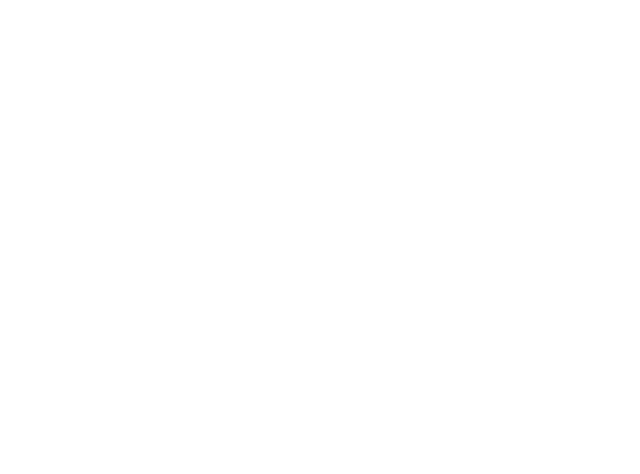
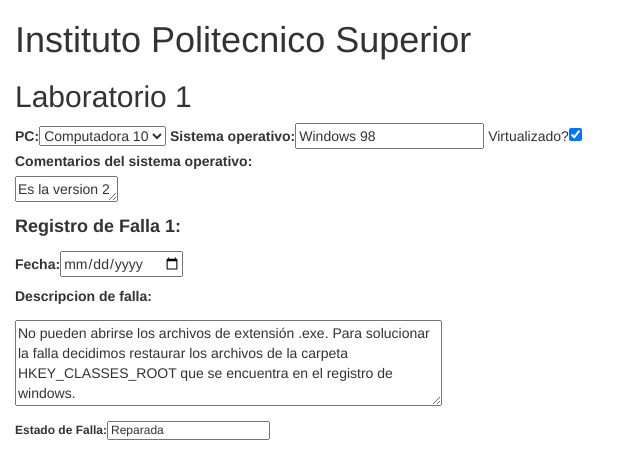
Before and after one commit to Lara191097/incidente, a website: page client/index.html in a window 1280 px wide. Shown: the whole page, without its empty margins (0-640 px from the left). Drawn offline with nearby package versions, Linux system fonts and the light colour scheme.

Commit message:
Update index.html

```diff
--- a/client/index.html
+++ b/client/index.html
@@ -1,9 +1,44 @@
 <!DOCTYPE html>
 <html>
 <head>
-    <meta charset="UTF-8">
-    <title>Title</title>
+<meta charset="utf-8">
+<title>Registro de fallas de software</title>
+<!-- Latest compiled and minified CSS -->
+<link rel="stylesheet" href="https://maxcdn.bootstrapcdn.com/bootstrap/3.3.7/css/bootstrap.min.css" integrity="sha384-BVYiiSIFeK1dGmJRAkycuHAHRg32OmUcww7on3RYdg4Va+PmSTsz/K68vbdEjh4u" crossorigin="anonymous">
+
+<!-- Optional theme -->
+<link rel="stylesheet" href="https://maxcdn.bootstrapcdn.com/bootstrap/3.3.7/css/bootstrap-theme.min.css" integrity="sha384-rHyoN1iRsVXV4nD0JutlnGaslCJuC7uwjduW9SVrLvRYooPp2bWYgmgJQIXwl/Sp" crossorigin="anonymous">
+<!-- root hola -->
+<!-- Latest compiled and minified JavaScript -->
+<script src="https://maxcdn.bootstrapcdn.com/bootstrap/3.3.7/js/bootstrap.min.js" integrity="sha384-Tc5IQib027qvyjSMfHjOMaLkfuWVxZxUPnCJA7l2mCWNIpG9mGCD8wGNIcPD7Txa" crossorigin="anonymous"></script>
 </head>
 <body>
+<div class="container-fluid">
+<h1>Instituto Politecnico Superior</h1>
+<h2>Laboratorio 1</h2>
+<form>
+	<label>PC: </label><select autocomplete="off">
+	<option>Computadora 1</option>
+	<option>Computadora 2</option>
+	<option>Computadora 3</option>
+	<option>Computadora 4</option>
+	<option>Computadora 5</option>
+	<option>Computadora 6</option>
+	<option>Computadora 7</option>
+	<option>Computadora 8</option>
+	<option>Computadora 9</option>
+	<option selected>Computadora 10</option>
+	</select>
+	<label>Sistema operativo: </label><input type="text" value="Windows 98" name="SO"> Virtualizado?<input type="checkbox" name="virt" checked>
+	<br>
+        <label>Comentarios del sistema operativo: </label>
+        <br>
+        <textarea rows="1" cols="10" placeholder="Comentarios...">Es la version 2</textarea>
+	<h4><label>Registro de Falla 1: </label></h4>
+	<label>Fecha: </label><input type="date" value="01/11/2016" name="fexa">
+        <h5><label>Descripcion de falla:  </label></h5>
+        <textarea rows="4" cols="50">No pueden abrirse los archivos de extensión .exe. Para solucionar la falla decidimos restaurar los archivos de la carpeta HKEY_CLASSES_ROOT que se encuentra en el registro de windows.</textarea>
+	<h6><label>Estado de Falla: </label><input type="text" value="Reparada" name="Falla"></h6>
+</form>
 </body>
 </html>
```
